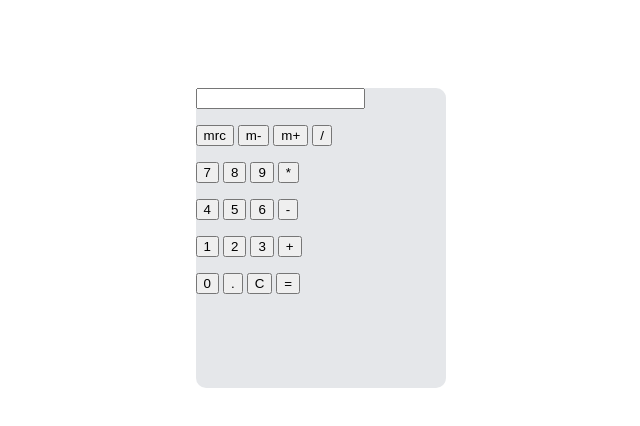
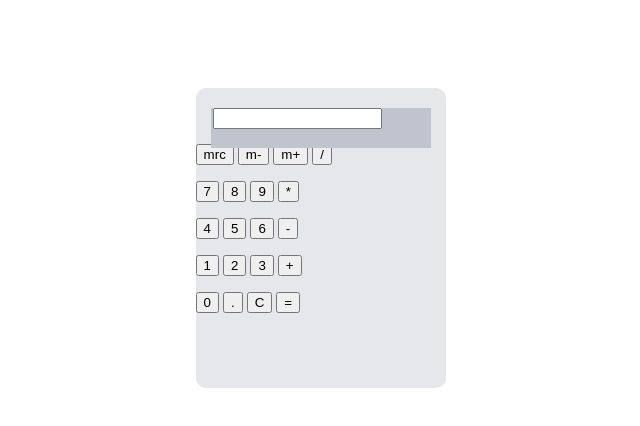
Before and after one commit to notapolarbear/Calculator, a plain HTML site: page index.html in a window 1280 px wide. Shown: the whole page, without its empty margins (318-958 px from the left). Drawn offline with Linux system fonts and the light colour scheme.

Commit message:
Added stuff in the display section of the CSS file

```diff
--- a/calculator.css
+++ b/calculator.css
@@ -11,3 +11,17 @@
 	top:80px;
 	left: 40%;
 }
+
+/* Display */
+.display {
+	background-color: #bfc4ce;
+	width: 220px;
+	position: relative;
+	left: 15px;
+	top: 20px;
+	height: 40px;
+}
+.display input {
+	position: relative;
+	left: 2px;
+}
```
